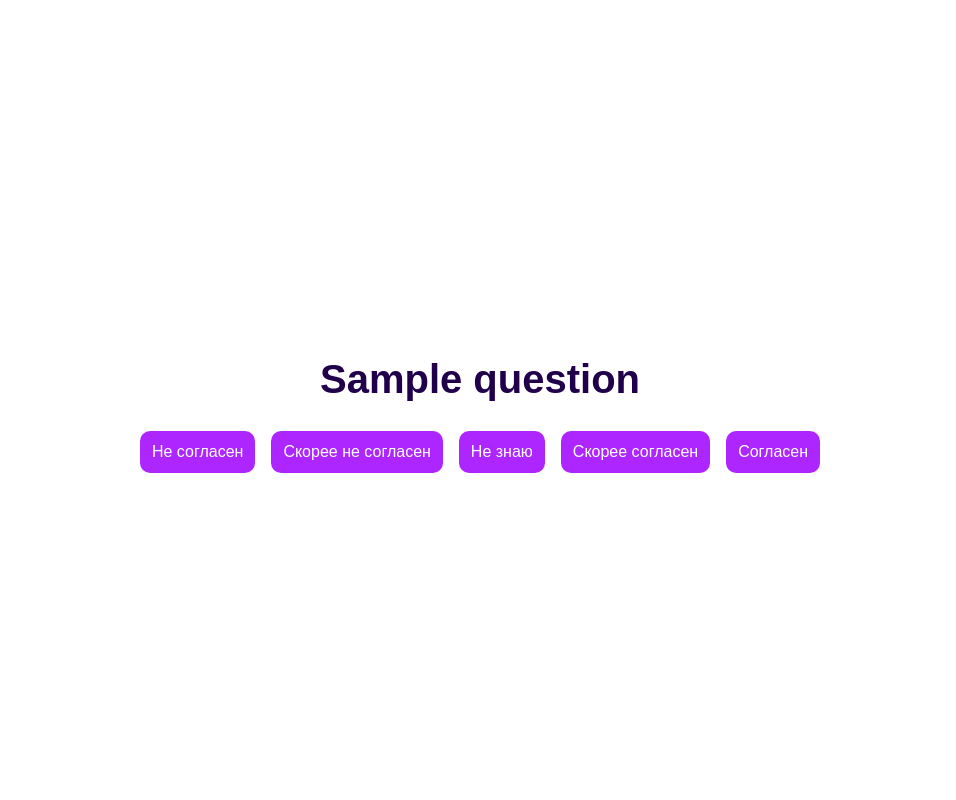
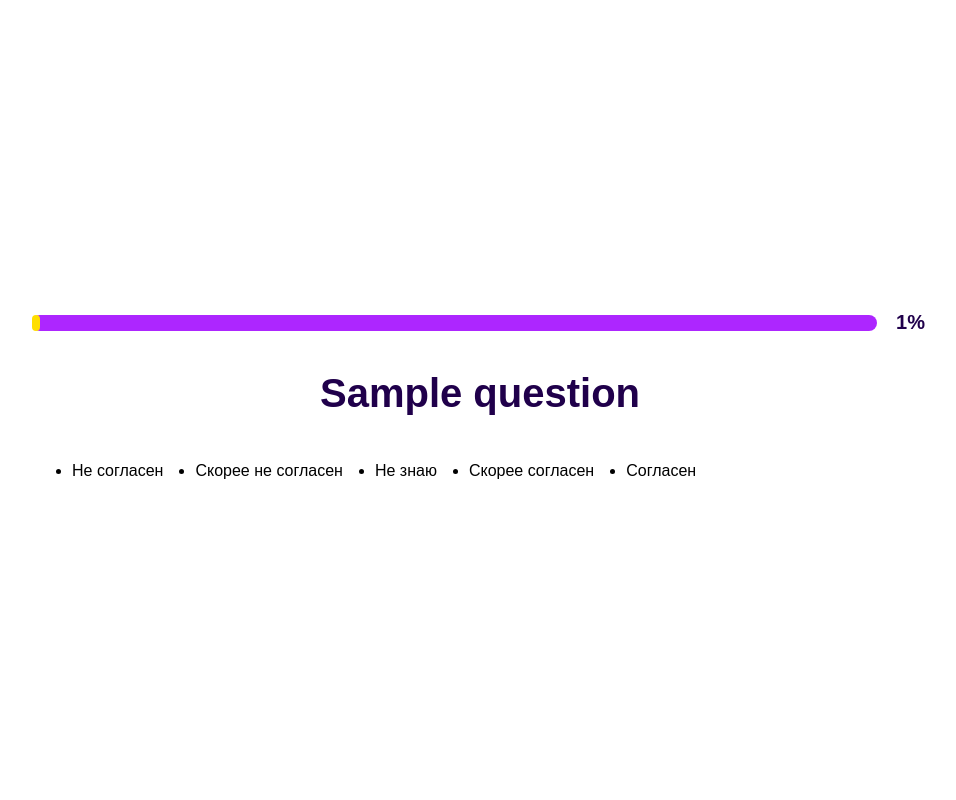
Before and after one commit to ael7497/miTest, a Flask app: template templates/test.html in a window 1280 px wide. Shown: the whole page, without its empty margins (160-1116 px from the left). Run offline with Flask 3, Linux system fonts and the light colour scheme; the template is opened without the code that fills it: most values are stand-ins (such as "Sample title", 1, 10 or a date in 2020).

Commit message:
made progress bar on test

```diff
--- a/db/queries.py
+++ b/db/queries.py
@@ -1 +1,2 @@
 get_by_id = '''SELECT * FROM intellect WHERE id=?'''
+get_question_amount = '''SELECT last_insert_rowid() FROM intellect'''
--- a/main.py
+++ b/main.py
@@ -1,6 +1,6 @@
 from flask import Flask, redirect, session, send_from_directory,render_template,request
 from db.scripts import do,DBWrapper
-from db.queries import get_by_id
+from db.queries import get_by_id,get_question_amount
 from utils.settings import settings
 
 app = Flask(__name__)
@@ -26,13 +26,16 @@ def index():
 @app.route('/test')
 def test():
     data = do(get_by_id, [session["statementID"]])
+    db.connect()
+    questionAmount = len(db.get(get_question_amount))-1 # у мекя 0 идей почему, но оно выдает [(0,), (0,), (0,) ... (0,)] 45 раз
+    print(questionAmount)
+    db.disconnect()
     #получить points из формы
     if not data:
         return redirect('/result')
     question = data[0][1]
 
-
-    return render_template("test.html",question=question,statementID=session["statementID"])
+    return render_template("test.html",question=question,statementID=session["statementID"],percent=int(((session["statementID"]-1)/questionAmount)*100))
 
 
 
@@ -59,11 +62,9 @@ def next():
         return redirect("/result")
     intellect = data[0][2]
     session["intellectScores"][intellect] += answer
+    if session["intellectScores"][intellect] < 0: session["intellectScores"][intellect] = 0
 
     session["last"] = {"intellect":intellect,"answer":answer}
-
-    if session["intellectScores"][intellect] < 0: session["intellectScores"][intellect] = 0
-
     session["statementID"] += 1
     return redirect("/test")
 
--- a/static/css/test.css
+++ b/static/css/test.css
@@ -7,8 +7,9 @@ body {
     justify-content: center;
     height: 100vh;
     margin: 0;
-    margin-left: 2rem;
-    margin-right: 2rem;
+    margin-left: 15vw;
+    margin-right: 15vw;
+    max-width: 80vw;
 }
 .question {
     color: #20004b;
@@ -24,9 +25,9 @@ body {
 .answers {
     display: flex;
     flex-direction: row;
-    align-items: center;
-    align-self: center;
-    gap: 1rem;
+    align-items: start;
+    align-self: start;
+    gap: 2rem;
 }
 button {
     font-size: 1rem;
@@ -36,19 +37,48 @@ button {
     cursor: pointer;
     background-color: #ad26ff;
     color: #fff;
+    min-width: 12rem;
 }
 button:hover {
     background-color: #ffde00;
     color:#5e0890;
     transition: 0.1s;
 }
+.backIcon {
+    min-width: 2rem;
+    line-height: 0;
+}
+.header {
+    display: flex;
+    width: 100%;
+    align-items: center;
+    align-content: center;
+    gap: 1rem;
+    align-self: self-start;
+}
 .back {
-    margin-top: 2rem;
-    align-self: center;
-    font-size: 5rem;
-    font-weight: 900;
-    line-height: 0;
-    padding: 0;
-    color: #5e0890;
-
+    display: flex;
+    align-items: center;
+    align-content: center;
 }
+.progressBar {
+    width: 100%;
+    background-color: #ad26ff;
+    height: 1rem;
+    border-radius: 2rem;
+}
+.fill {
+    height: 100%;
+    background-color: #ffde00;
+    border-radius: 2rem;
+}
+.percent {
+    color: #20004b;
+    font-size: 20px;
+    font-family: 'Mulish', Arial, sans-serif;
+    line-height: 1.55;
+    font-weight: 700;
+    background-position: center center;
+    border-color: transparent;
+    border-style: solid;
+}
--- a/templates/test.html
+++ b/templates/test.html
@@ -8,17 +8,27 @@
     <title>Подбор профессии по типу личности</title>
 </head>
 <body>
+    <!-- <h1 class="question"></h1> -->
+    <div class="header">
+        {% if statementID > 1 %}
+            <a class="back" href="/back">
+                <img class="backIcon" src="../static/img/back.svg" alt="">
+            </a>
+        {% endif %}
+        <div class="progressBar"><div class="fill" style="width:{{percent}}%;"></div></div>
+        <div class="percent">{{percent}}%</div>
+    </div>
     <h1 class="question">{{question}}</h1>
-    <div class="answers">
-        <button value="-2" class="answer">Не согласен</button>
-        <button value="-1" class="answer">Скорее не согласен</button>
-        <button value="0" class="answer">Не знаю</button>
-        <button value="1" class="answer">Скорее согласен</button>
-        <button value="2" class="answer">Согласен</button>
-    </div>
-    {% if statementID > 1 %}
-    <button class="back">←</button>
-    {% endif %}
+
+        <ul class="answers">
+            <li value="-2" class="answer">Не согласен</li>
+            <li value="-1" class="answer">Скорее не согласен</li>
+            <li value="0" class="answer">Не знаю</li>
+            <li value="1" class="answer">Скорее согласен</li>
+            <li value="2" class="answer">Согласен</li>
+        </ul>
+
+
     <script src="./static/js/test.js"></script>
 </body>
 </html>
```
Also changed, not shown: static/img/back.svg (added).
